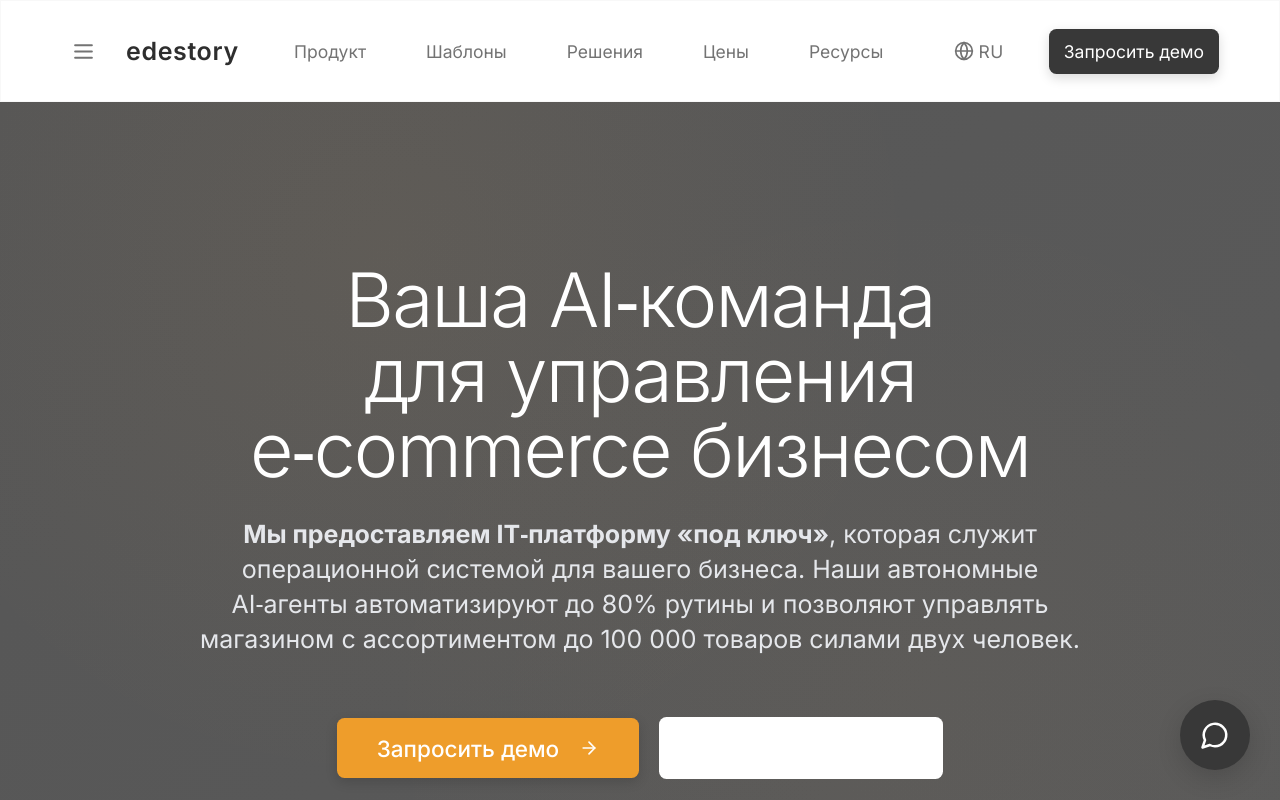
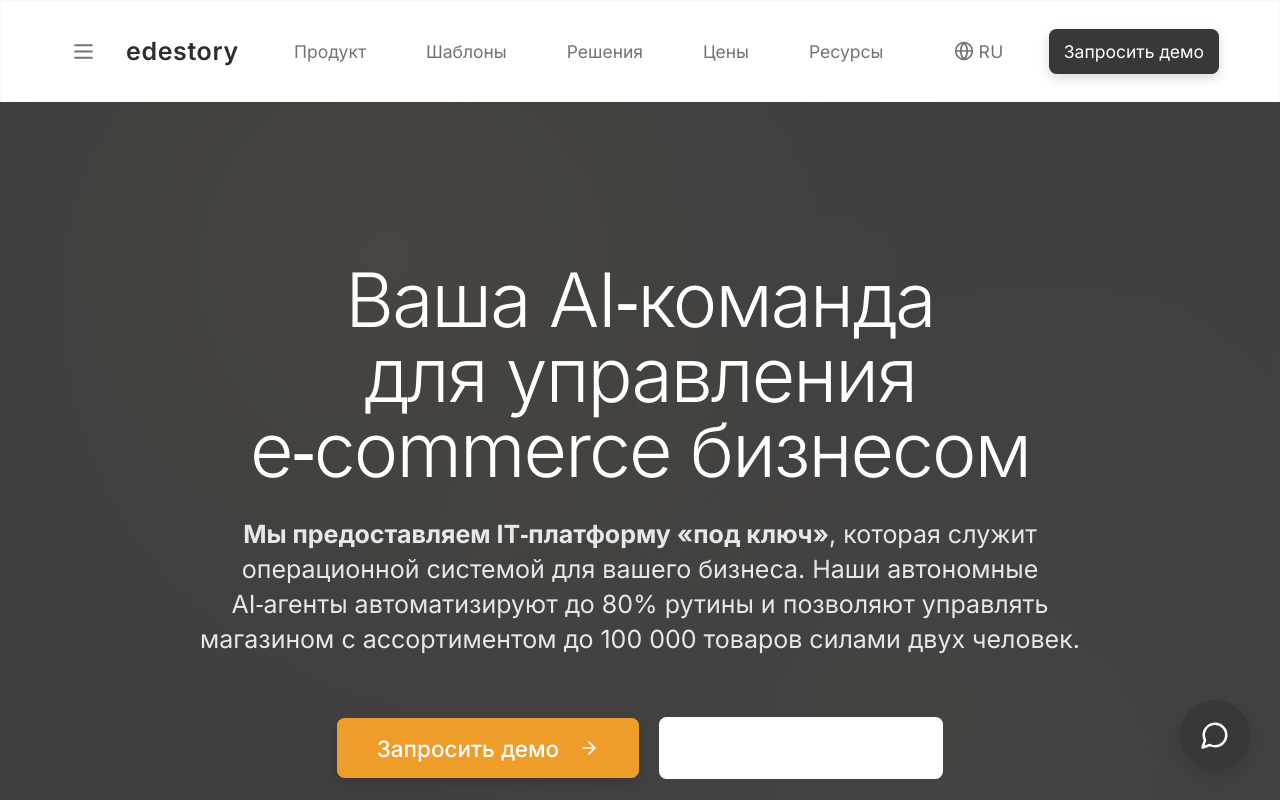
Before and after one commit to edestory/edestory-ai-blueprint, a React (Vite) app: page / in a window 1280 px wide. Shown: the top 800 px of the page. Built offline with nearby package versions, Linux system fonts and the light colour scheme.

Commit message:
Refine banner color
Adjust main banner to a darker graphite shade to match the Savoy template.

```diff
--- a/src/pages/Index.tsx
+++ b/src/pages/Index.tsx
@@ -151,7 +151,7 @@ const Index = () => {
 
       <main>
         {/* Hero Section */}
-        <Section className="pt-32 pb-16 text-white relative overflow-hidden" style={{background: 'linear-gradient(135deg, #565656, #5a5a5a)'}}>
+        <Section className="pt-32 pb-16 text-white relative overflow-hidden" style={{background: 'linear-gradient(135deg, #3d3d3d, #414141)'}}>
           <div className="absolute inset-0 bg-[radial-gradient(circle_at_30%_20%,rgba(230,168,83,0.06),transparent_50%)]" />
           <div className="absolute inset-0 bg-[radial-gradient(circle_at_70%_80%,rgba(230,168,83,0.03),transparent_50%)]" />
           <Container className="relative z-10">
```
